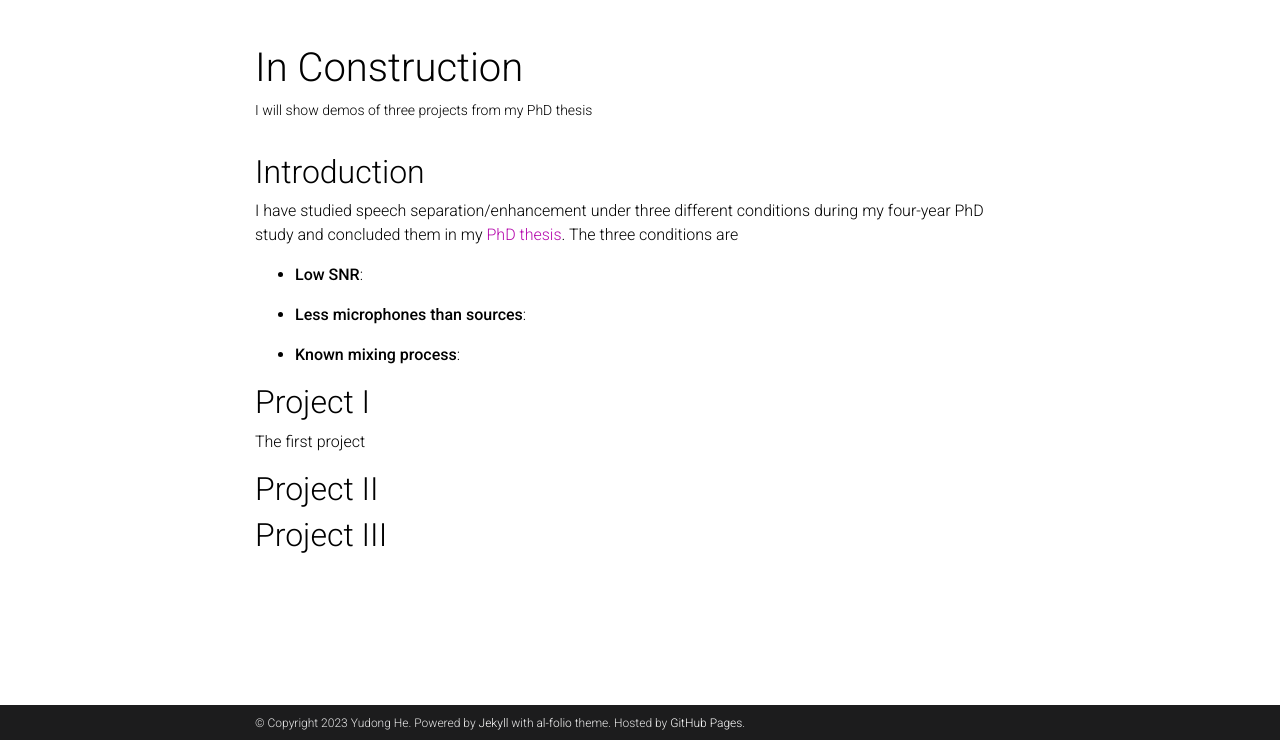
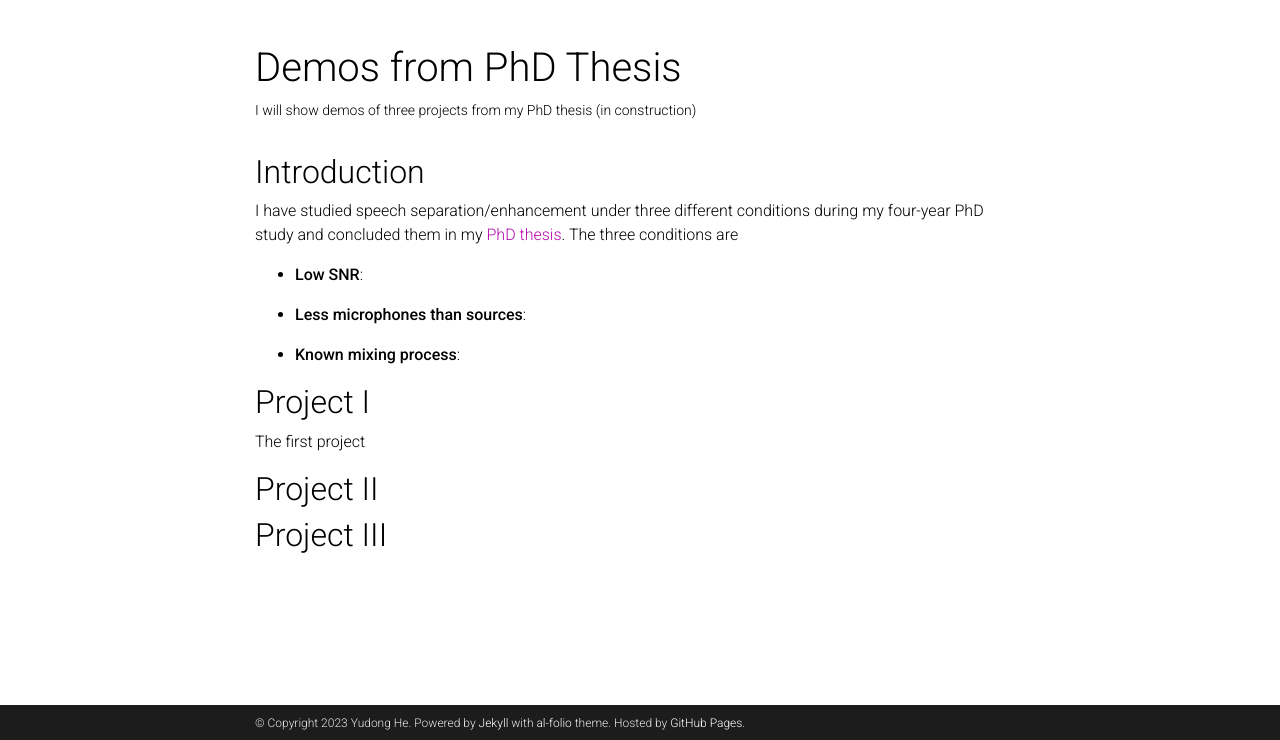
Before and after one commit to ydcnanhe/ydcnanhe.github.io, a Jekyll site: the page built from _projects/3_project.md, in a window 1280 px wide, cut to the strip 160-900 px from the top of the page. Built offline with Jekyll 4.4.1, drawn with Linux system fonts in a browser that asks for light colours; comment, search, counter and statistics services are not loaded; a style sheet for code colours, icons or effects is not loaded.

```diff
--- a/_projects/3_project.md
+++ b/_projects/3_project.md
@@ -1,7 +1,7 @@
 ---
 layout: page
-title: In Construction # Dissertation technology display
-description: I will show demos of three projects from my PhD thesis
+title: Demos from PhD Thesis # Dissertation technology display
+description: I will show demos of three projects from my PhD thesis (in construction)
 img: assets/img/7.jpg
 importance: 3
 category: work
```
Also changed, not shown: _pages/teaching.md (+8 -8 lines), 2 other files.
